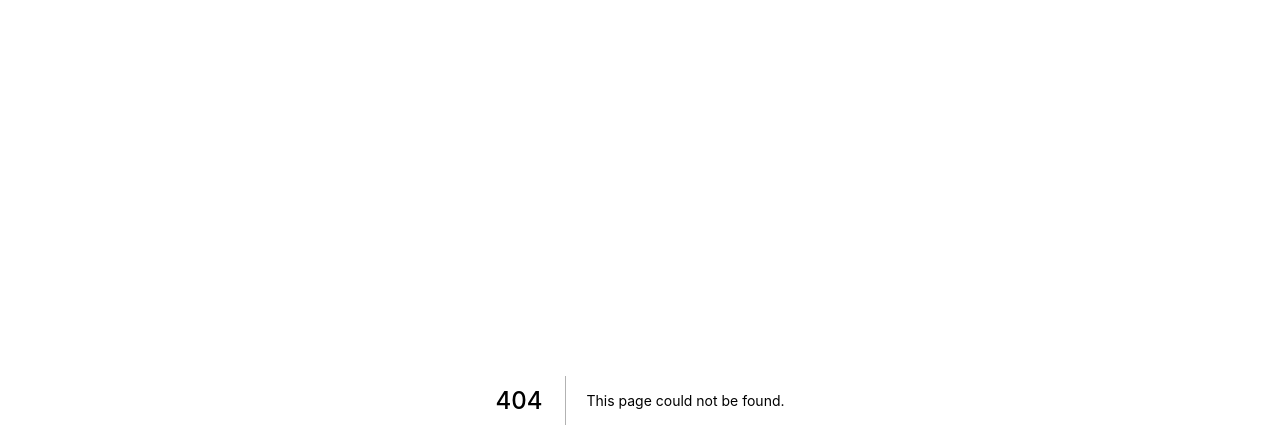
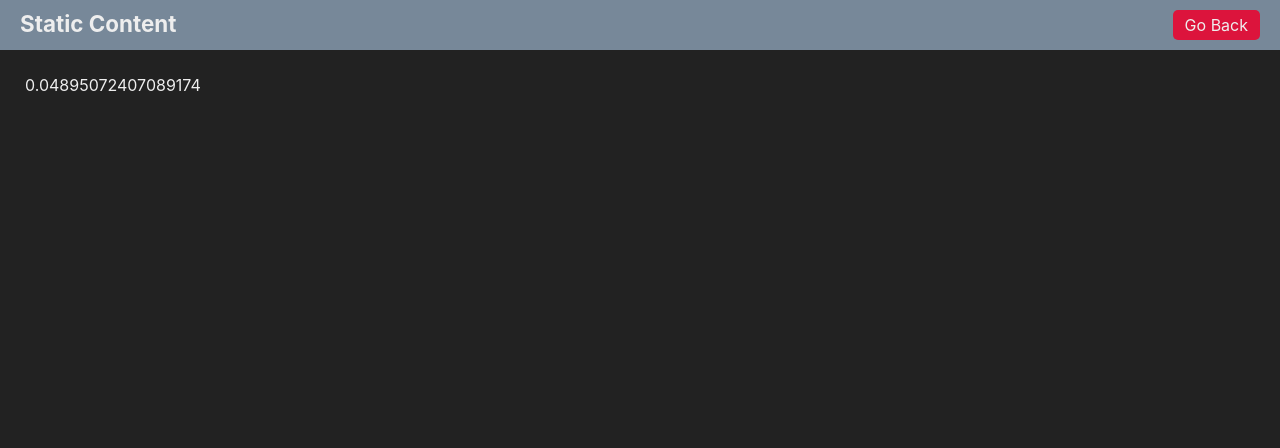
Before and after one commit to victorduarte317/nextjs, a Next.js app: page /static in a window 1280 px wide. Before the commit this address had no page. Shown: the top 448 px of the page. Built offline with nearby package versions, Linux system fonts and the light colour scheme.

Commit message:
NextJS - Pre-rendering basics

```diff
--- a/src/components/Nav.jsx
+++ b/src/components/Nav.jsx
@@ -4,7 +4,7 @@ import styles from '../styles/Nav.module.css'
 export default function Nav(props) {
     return (
         <div>
-            <Link href={props.destination}>
+            <Link href={props.destination} passHref>
                 <div className={styles.Nav} style={{
                     backgroundColor: props.color ?? 'dodgerblue'
                 }}>
--- a/src/pages/index.jsx
+++ b/src/pages/index.jsx
@@ -17,6 +17,7 @@ export default function Home() {
             <Nav text="Navigation #02 - Dynamic" destination="/user/sp-2/321" color="goldenrod"/>
             <Nav text="Stated component" destination="/stated" color="palevioletred"/>
             <Nav text="API Integration #01" destination="/integration" color="black"/>
+            <Nav text="Static Content" destination="/static" color="#fa054a"/>
 
         </div>
     )
--- /dev/null
+++ b/src/pages/static.jsx
@@ -0,0 +1,17 @@
+import Layout from '../components/Layout';
+
+export function getStaticProps() {
+    return {
+        props: {
+            number: Math.random()
+        }
+    }
+}
+
+export default function Static(props) {
+    return(
+        <Layout title='Static Content'>
+            <div>{props.number}</div>
+        </Layout>
+    )
+}
--- a/src/pages/user/[adjacentInfo]/[id].jsx
+++ b/src/pages/user/[adjacentInfo]/[id].jsx
@@ -1,7 +1,7 @@
 import Layout from '../../../components/Layout';
 import { useRouter } from 'next/router'
 
-export default function userById() {
+export default function UserById() {
 
     const router = useRouter()
 
```
